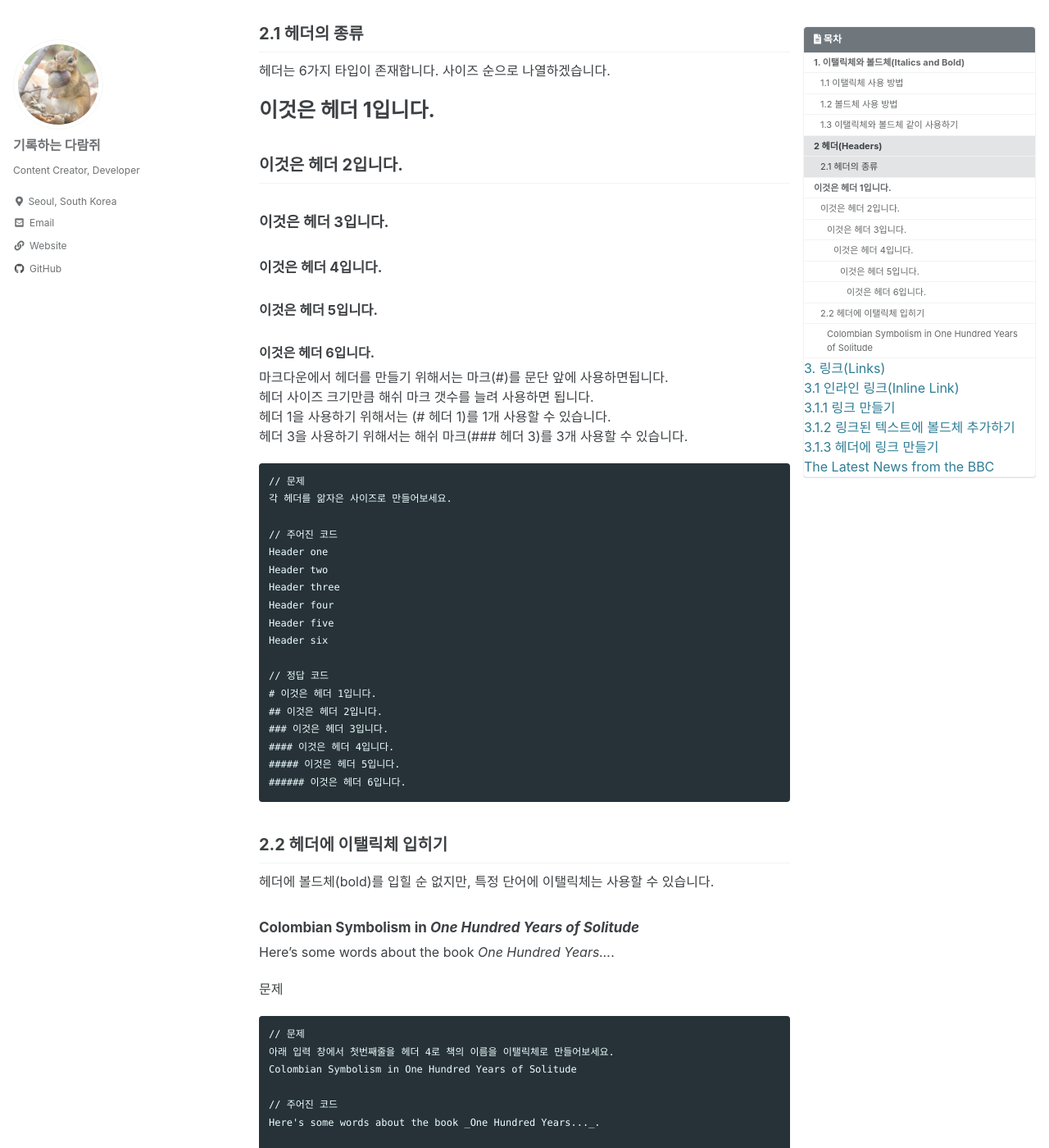
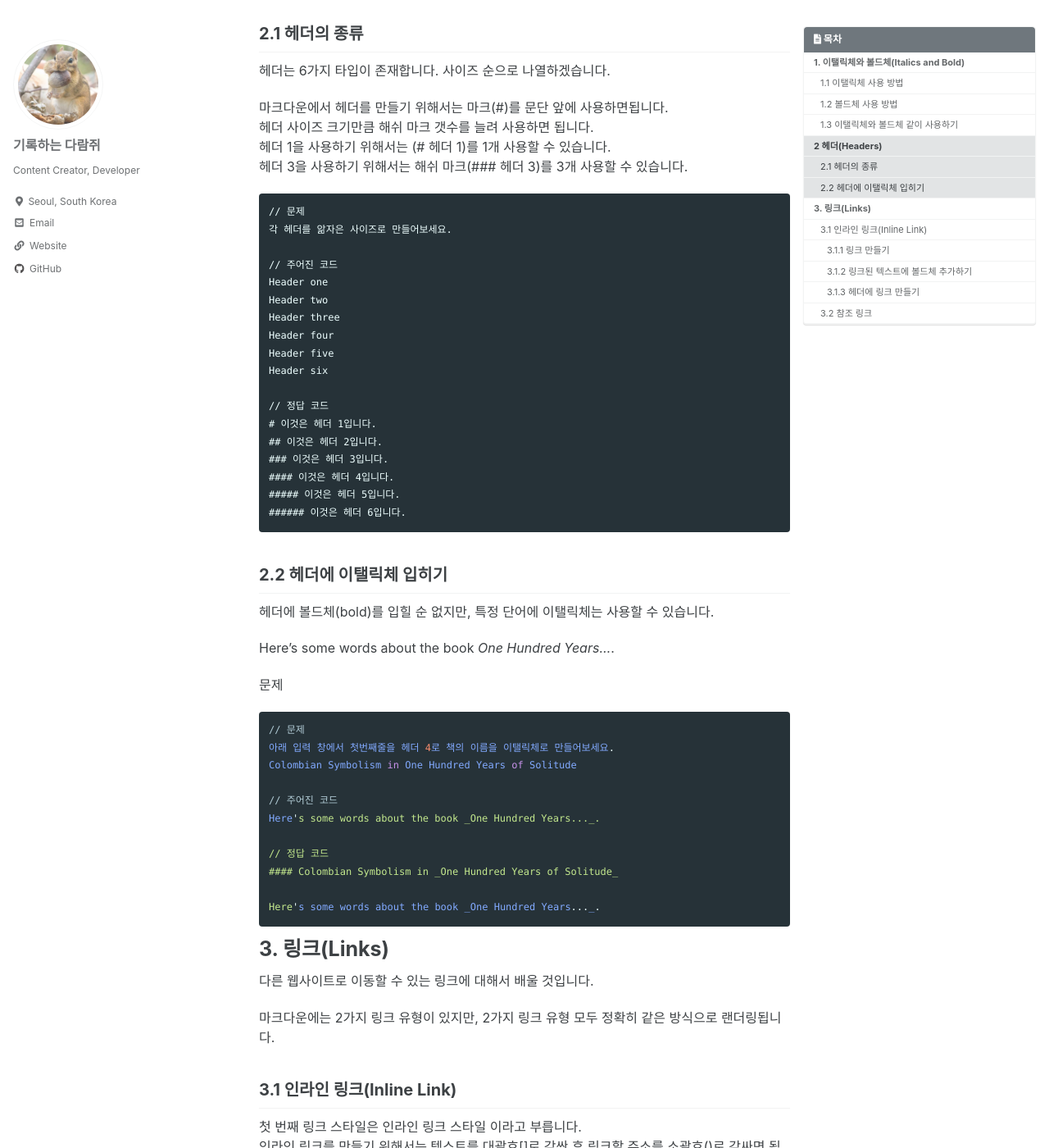
Before and after one commit to chewmunk/chewmunk.github.io, a Jekyll site: the page built from _posts/2022-11-16-learn-markdown.md, in a window 1280 px wide and 1400 px high, scrolled down 972 px. Shown: the whole window at 82% size. Built offline with Jekyll 4.4.1, drawn with Linux system fonts in a browser that asks for light colours; cached includes are drawn as plain includes; comment, search, counter and statistics services are not loaded; some of the changed text lies outside the part shown.

Commit message:
add 3.2 참조 링크 in learn markdown

````diff
--- a/_posts/2022-11-16-learn-markdown.md
+++ b/_posts/2022-11-16-learn-markdown.md
@@ -46,13 +46,6 @@ _이것_
 ## 2.1 헤더의 종류
 헤더는 6가지 타입이 존재합니다. 사이즈 순으로 나열하겠습니다.
 
-# 이것은 헤더 1입니다.
-## 이것은 헤더 2입니다.
-### 이것은 헤더 3입니다.
-#### 이것은 헤더 4입니다.
-##### 이것은 헤더 5입니다.
-###### 이것은 헤더 6입니다.
-
 마크다운에서 헤더를 만들기 위해서는 마크(#)를 문단 앞에 사용하면됩니다.
 헤더 사이즈 크기만큼 해쉬 마크 갯수를 늘려 사용하면 됩니다.
 헤더 1을 사용하기 위해서는 (# 헤더 1)를 1개 사용할 수 있습니다.
@@ -81,12 +74,12 @@ Header six
 
 ## 2.2 헤더에 이탤릭체 입히기
 헤더에 볼드체(bold)를 입힐 순 없지만, 특정 단어에 이탤릭체는 사용할 수 있습니다.
-#### Colombian Symbolism in _One Hundred Years of Solitude_
+<!-- #### Colombian Symbolism in _One Hundred Years of Solitude_   -->
 
 Here's some words about the book _One Hundred Years..._.
 
 문제
-```
+```js
 // 문제
 아래 입력 창에서 첫번째줄을 헤더 4로 책의 이름을 이탤릭체로 만들어보세요.
 Colombian Symbolism in One Hundred Years of Solitude
@@ -101,6 +94,7 @@ Here's some words about the book _One Hundred Years..._.
 ```
 
 # 3. 링크(Links)
+
 다른 웹사이트로 이동할 수 있는 링크에 대해서 배울 것입니다.
 
 마크다운에는 2가지 링크 유형이 있지만, 2가지 링크 유형 모두 정확히 같은 방식으로 랜더링됩니다.
@@ -160,5 +154,7 @@ The Latest News from the BBC
 #### The Latest News from [the BBC](www.bbc.com/news)
 ```
 
-> 3.1.3의 md
-#### The Latest News from [the BBC](www.bbc.com/news)
+
+
+## 3.2 참조 링크
+참조 링크는 실제로 문서 내의 다른 위치에 대한 참조를 나타냅니다.
````
